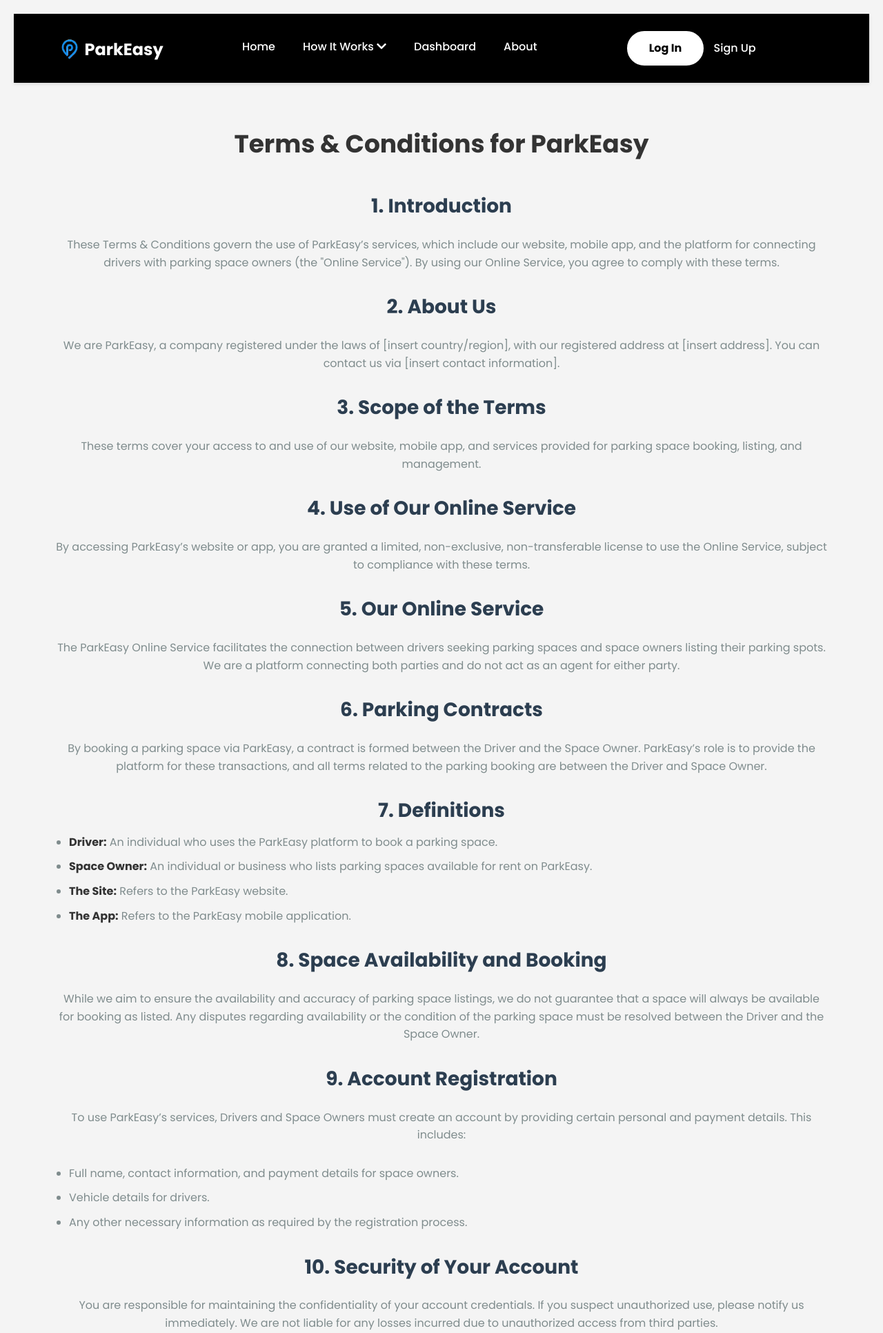
After one commit to gouthm04/ParkEasy, a Django app: page /parkeasy/terms_conditions/ in a window 1280 px wide. The commit adds this page. Shown: the top 1932 px of the page at 69% size. Run offline with Django 5.2, Linux system fonts and the light colour scheme.

Commit message:
added some pages

```diff
--- a/ParkEasyApp/urls.py
+++ b/ParkEasyApp/urls.py
@@ -12,7 +12,9 @@
     path('register/', views.register_view, name='register'),
     path('profile/', views.profile_view, name='profile'),
     path('about/', views.about, name='about'),  # Ensure 'about' view is correctly defined here
-
+    path('help-support/', views.help_support, name='help_support'),
+    path('faq/', views.faq, name='faq'),
+    path('terms_conditions/', views.terms_conditions, name='terms_conditions'),
     # Parking Space URLs
     path('parking-spaces/', views.parking_space_list_view, name='parking_space_list'),
     path('parking-spaces/<int:space_id>/', views.parking_space_detail_view, name='parking_space_detail'),
--- a/ParkEasyApp/views.py
+++ b/ParkEasyApp/views.py
@@ -245,3 +245,19 @@
     except ParkEasyUser.DoesNotExist:
         # Handle case where ParkEasyUser profile doesn't exist
         return render(request, 'error.html', {'message': 'User profile not found.'})
+
+
+from django.shortcuts import render
+
+def help_support(request):
+    return render(request, 'help_support.html')
+
+from django.shortcuts import render
+
+def faq(request):
+    return render(request, 'FAQ_Page.html')
+
+
+# Create a view for the Terms & Conditions page
+def terms_conditions(request):
+    return render(request, 'terms_conditions.html')
--- a/static/css/base_style.css
+++ b/static/css/base_style.css
@@ -14,7 +14,7 @@
     line-height: 1.6;
     display: flex;
     flex-direction: column;
-    min-height: 100vh; /* Ensure body takes full height of viewport */
+    min-height: 400px; /* Ensure body takes full height of viewport */
 }
 
 /* Wrapper for header and main content */
@@ -100,6 +100,7 @@
 
 header nav ul li a:hover {
     background-color: rgba(255, 255, 255, 0.305);
+    text-decoration: none;
 }
 
 /* Dropdown Styles */
@@ -222,9 +223,9 @@
 /* Footer Styles */
 footer {
     background-color: #333;
-    color: white;
+    color: rgba(255, 255, 255, 0.826);
     text-align: center;
     padding: 10px;
-    margin-top: auto; /* Pushes footer to the bottom */
-    width: 100%; /* Ensure footer spans full width */
+    margin-top: auto; /* Ensures footer stays at the bottom */
+    width: 100%; /* Ensures footer spans full width */
 }
--- a/static/css/parking_space_list.css
+++ b/static/css/parking_space_list.css
@@ -7,7 +7,7 @@
 
 /* Global body styling */
 body {
-    font-family: 'Arial', sans-serif;
+    font-family: 'Poppins', sans-serif;
     line-height: 1.6;
     background-color: #f4f4f4;
     padding: 20px;
--- /dev/null
+++ b/static/css/terms_conditions.css
@@ -0,0 +1,53 @@
+.terms-container {
+    max-width: 1200px;
+    margin: 0 auto;
+    padding: 20px;
+    font-family: 'Poppins', sans-serif;
+}
+
+h1 {
+    text-align: center;
+    font-size: 36px;
+    margin-bottom: 40px;
+}
+
+section {
+    margin-bottom: 30px;
+}
+
+section h2 {
+    font-size: 28px;
+    color: #2C3E50;
+    margin-bottom: 10px;
+}
+
+section p,
+section ul {
+    font-size: 16px;
+    line-height: 1.6;
+    color: #7F8C8D;
+}
+
+ul {
+    list-style-type: disc;
+    margin-left: 20px;
+}
+
+ul li {
+    margin-bottom: 10px;
+}
+
+@media (max-width: 768px) {
+    h1 {
+        font-size: 28px;
+    }
+
+    section h2 {
+        font-size: 24px;
+    }
+
+    section p,
+    section ul {
+        font-size: 14px;
+    }
+}
--- a/templates/base.html
+++ b/templates/base.html
@@ -11,9 +11,14 @@
     <link rel="stylesheet" href="{% static 'css/login.css' %}">
     <link rel="stylesheet" href="{% static 'css/about.css' %}">
     <link rel="stylesheet" href="{% static 'css/add_parking_style.css' %}">
+    <link rel="stylesheet" href="{% static 'css/parking_space_list.css' %}">
+
     <link rel="stylesheet" href="{% static 'css/parking_space_detail.css' %}">
     <link rel="stylesheet" href="{% static 'css/my_listed_parking_spaces.css' %}">
+    <link rel="stylesheet" href="{% static 'css/help_support.css' %}">
+    <link rel="stylesheet" href="{% static 'css/terms_conditions.css' %}">
 
+    <link href="https://cdnjs.cloudflare.com/ajax/libs/font-awesome/5.15.4/css/all.min.css" rel="stylesheet">
     <link href="https://fonts.googleapis.com/css2?family=Poppins:wght@400;500;600;700&display=swap" rel="stylesheet">
 
 </head>
@@ -23,7 +28,7 @@
     <!-- Header Section -->
     <header>
         <div class="logo">
-            <a href="index.html">
+            <a href="{% url 'home' %}">
                 <img src="{% static 'img/P1 logoo.png' %}" alt="Placeholder Logo">
                 <span class="logo-text">ParkEasy</span>
             </a>
@@ -50,7 +55,7 @@
                                         our simple booking system.</td>
                                 </tr>
                                 <tr>
-                                    <td><a href="#">FAQ</a></td>
+                                    <td><a href="{% url 'faq' %}">FAQ</a></td>
                                     <td><a href="#">Safety & Security</a></td>
                                     <td><a href="#">Contact Support</a></td>
                                 </tr>
@@ -61,7 +66,7 @@
                                     <td class="faded">Get in touch with our support team for assistance.</td>
                                 </tr>
                                 <tr>
-                                    <td><a href="#">Terms and Conditions</a></td>
+                                    <td><a href="{% url 'terms_conditions' %}">Terms & Conditions</a></td>
                                     <td></td>
                                     <td></td>
                                 </tr>
@@ -96,6 +101,10 @@
             {% block content %}
             <!-- Specific content for the page will be injected here -->
             {% endblock %}
+
+            {% block scripts %}
+            <!-- Optional default scripts -->
+            {% endblock %}
         </main>
     </div>
 
--- a/templates/dashboard.html
+++ b/templates/dashboard.html
@@ -17,7 +17,7 @@
     <div class="sidebar-item">
       <button class="dropdown-btn">Driver Options</button>
       <div class="dropdown-content">
-        <a href="#">Search Parking</a>
+        <a href="{% url 'parking_space_list' %}">Search Parking</a>
         <a href="#">Booking History</a>
         <a href="#">Notifications</a>
         <a href="#">Account Settings</a>
@@ -38,7 +38,7 @@
     </div>
     <!-- Help & Support and Log Out links at the bottom -->
     <div class="sidebar-footer">
-      <a href="#">Help & Support</a>
+      <a href="{% url 'help_support' %}">Help & Support</a>
       <a href="{% url 'logout' %}">Log Out</a>
     </div>
   </div>
--- /dev/null
+++ b/templates/terms_conditions.html
@@ -0,0 +1,118 @@
+{% extends 'base.html' %}
+
+{% block content %}
+    <div class="terms-container">
+        <h1>Terms & Conditions for ParkEasy</h1>
+
+        <section>
+            <h2>1. Introduction</h2>
+            <p>These Terms & Conditions govern the use of ParkEasy’s services, which include our website, mobile app, and the platform for connecting drivers with parking space owners (the "Online Service"). By using our Online Service, you agree to comply with these terms.</p>
+        </section>
+
+        <section>
+            <h2>2. About Us</h2>
+            <p>We are ParkEasy, a company registered under the laws of [insert country/region], with our registered address at [insert address]. You can contact us via [insert contact information].</p>
+        </section>
+
+        <section>
+            <h2>3. Scope of the Terms</h2>
+            <p>These terms cover your access to and use of our website, mobile app, and services provided for parking space booking, listing, and management.</p>
+        </section>
+
+        <section>
+            <h2>4. Use of Our Online Service</h2>
+            <p>By accessing ParkEasy’s website or app, you are granted a limited, non-exclusive, non-transferable license to use the Online Service, subject to compliance with these terms.</p>
+        </section>
+
+        <section>
+            <h2>5. Our Online Service</h2>
+            <p>The ParkEasy Online Service facilitates the connection between drivers seeking parking spaces and space owners listing their parking spots. We are a platform connecting both parties and do not act as an agent for either party.</p>
+        </section>
+
+        <section>
+            <h2>6. Parking Contracts</h2>
+            <p>By booking a parking space via ParkEasy, a contract is formed between the Driver and the Space Owner. ParkEasy’s role is to provide the platform for these transactions, and all terms related to the parking booking are between the Driver and Space Owner.</p>
+        </section>
+
+        <section>
+            <h2>7. Definitions</h2>
+            <ul>
+                <li><strong>Driver:</strong> An individual who uses the ParkEasy platform to book a parking space.</li>
+                <li><strong>Space Owner:</strong> An individual or business who lists parking spaces available for rent on ParkEasy.</li>
+                <li><strong>The Site:</strong> Refers to the ParkEasy website.</li>
+                <li><strong>The App:</strong> Refers to the ParkEasy mobile application.</li>
+            </ul>
+        </section>
+
+        <section>
+            <h2>8. Space Availability and Booking</h2>
+            <p>While we aim to ensure the availability and accuracy of parking space listings, we do not guarantee that a space will always be available for booking as listed. Any disputes regarding availability or the condition of the parking space must be resolved between the Driver and the Space Owner.</p>
+        </section>
+
+        <section>
+            <h2>9. Account Registration</h2>
+            <p>To use ParkEasy’s services, Drivers and Space Owners must create an account by providing certain personal and payment details. This includes:</p>
+            <ul>
+                <li>Full name, contact information, and payment details for space owners.</li>
+                <li>Vehicle details for drivers.</li>
+                <li>Any other necessary information as required by the registration process.</li>
+            </ul>
+        </section>
+
+        <section>
+            <h2>10. Security of Your Account</h2>
+            <p>You are responsible for maintaining the confidentiality of your account credentials. If you suspect unauthorized use, please notify us immediately. We are not liable for any losses incurred due to unauthorized access from third parties.</p>
+        </section>
+
+        <section>
+            <h2>11. Account Responsibilities</h2>
+            <p>As a user, you agree not to:</p>
+            <ul>
+                <li>Provide false or misleading information.</li>
+                <li>Use the Online Service for illegal, fraudulent, or malicious activities.</li>
+                <li>Induce other users to engage in activities outside the platform. Failure to comply may result in the suspension or termination of your account.</li>
+            </ul>
+        </section>
+
+        <section>
+            <h2>12. Suspension or Termination of Account</h2>
+            <p>We reserve the right to suspend or close your account if you breach any terms, fail to provide required information, or engage in any conduct harmful to our reputation or the integrity of the platform.</p>
+        </section>
+
+        <section>
+            <h2>13. User Reviews and Feedback</h2>
+            <p>We encourage users to leave feedback on parking spaces, but any reviews must comply with our policies on appropriate conduct. Negative reviews based on false claims or personal disputes will not be tolerated.</p>
+        </section>
+
+        <section>
+            <h2>14. Payments and Fees</h2>
+            <p>For Drivers: Payments for parking bookings must be made through our platform via the payment methods we offer. Fees for using the service, such as booking fees, may apply.</p>
+            <p>For Space Owners: You will receive payment for parking space rentals according to the terms agreed upon at the time of the booking. Payments will be processed via bank transfer or other approved methods.</p>
+        </section>
+
+        <section>
+            <h2>15. Privacy and Data Protection</h2>
+            <p>Your use of the Online Service is subject to our Privacy Policy, which outlines how we collect, store, and use your personal data. By using our platform, you consent to our data practices.</p>
+        </section>
+
+        <section>
+            <h2>16. Disputes and Liability</h2>
+            <p>ParkEasy is not responsible for any disputes or damages arising between Drivers and Space Owners. All parking transactions are the responsibility of the involved parties. ParkEasy’s liability is limited to the provision of the platform and support services.</p>
+        </section>
+
+        <section>
+            <h2>17. Termination of Service</h2>
+            <p>We reserve the right to modify, suspend, or withdraw access to all or parts of the Online Service at any time for operational reasons. This will not affect any ongoing contracts.</p>
+        </section>
+
+        <section>
+            <h2>18. Governing Law</h2>
+            <p>These Terms & Conditions are governed by the laws of [insert country/region]. Any disputes will be subject to the exclusive jurisdiction of the courts in [insert jurisdiction].</p>
+        </section>
+
+        <section>
+            <h2>19. Contact Information</h2>
+            <p>For any questions, complaints, or suggestions regarding these Terms & Conditions or our services, please contact us at [insert contact details].</p>
+        </section>
+    </div>
+{% endblock %}
```
Also changed, not shown: other parts of static/css/parking_space_list.css (+42 -25 lines), static/css/FAQ_Page.css (added, +51 -0 lines), static/css/help_support.css (added, +91 -0 lines), templates/FAQ_Page.html (added, +67 -0 lines), templates/help_support.html (added, +56 -0 lines), templates/parking_space_list.html (+13 -19 lines), db.sqlite3.
